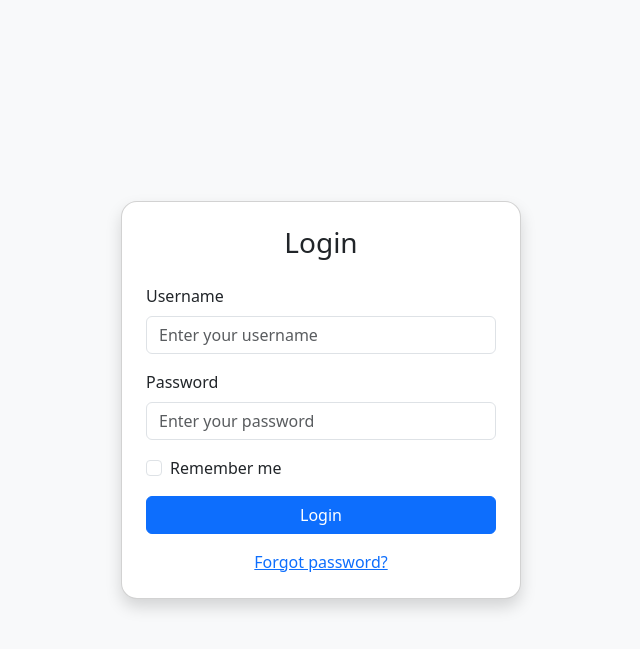
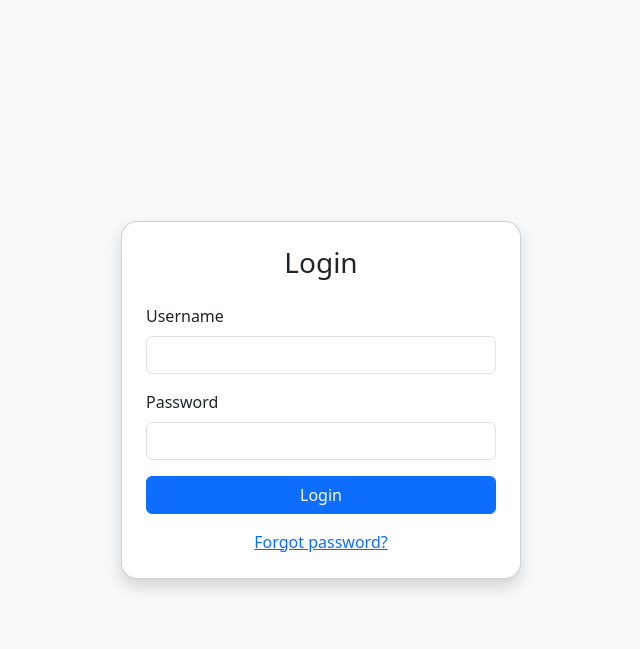
Before and after one commit to xarksy/carDealer, a Django app: page /login/ in a window 1280 px wide. Shown: the top 649 px of the page, without its empty margins (319-959 px from the left). Run offline with Django 5.2, Linux system fonts and the light colour scheme.

Commit message:
fixing login form

```diff
--- a/carShowRoom/cars/templates/cars/login_form.html
+++ b/carShowRoom/cars/templates/cars/login_form.html
@@ -12,26 +12,22 @@
   <div class="container d-flex justify-content-center align-items-center" style="min-height: 100vh;">
     <div class="card shadow p-4" style="width: 100%; max-width: 400px; border-radius: 1rem;">
       <h3 class="text-center mb-4">Login</h3>
-      <form>
-        <!-- Email -->
+          <form method="post" action="">
+          {% csrf_token %}
+
           <div class="mb-3">
             <label for="username" class="form-label">Username</label>
-          <input type="text" class="form-control" id="username" name="username" placeholder="Enter your username" required>
+            <input type="text" class="form-control" id="username" name="username" required>
           </div>
 
-        <!-- Password -->
           <div class="mb-3">
             <label for="password" class="form-label">Password</label>
-          <input type="password" class="form-control" id="password" placeholder="Enter your password" required>
+            <input type="password" class="form-control" id="password" name="password" required>
           </div>
-        <!-- Remember Me -->
-        <div class="mb-3 form-check">
-          <input type="checkbox" class="form-check-input" id="remember">
-          <label class="form-check-label" for="remember">Remember me</label>
-        </div>
-        <!-- Submit -->
+
           <button type="submit" class="btn btn-primary w-100">Login</button>
         </form>
+
       <div class="text-center mt-3">
         <a href="#">Forgot password?</a>
       </div>
```
Also changed, not shown: carShowRoom/db.sqlite3. Lines whose indentation alone changed are shown as unchanged.
